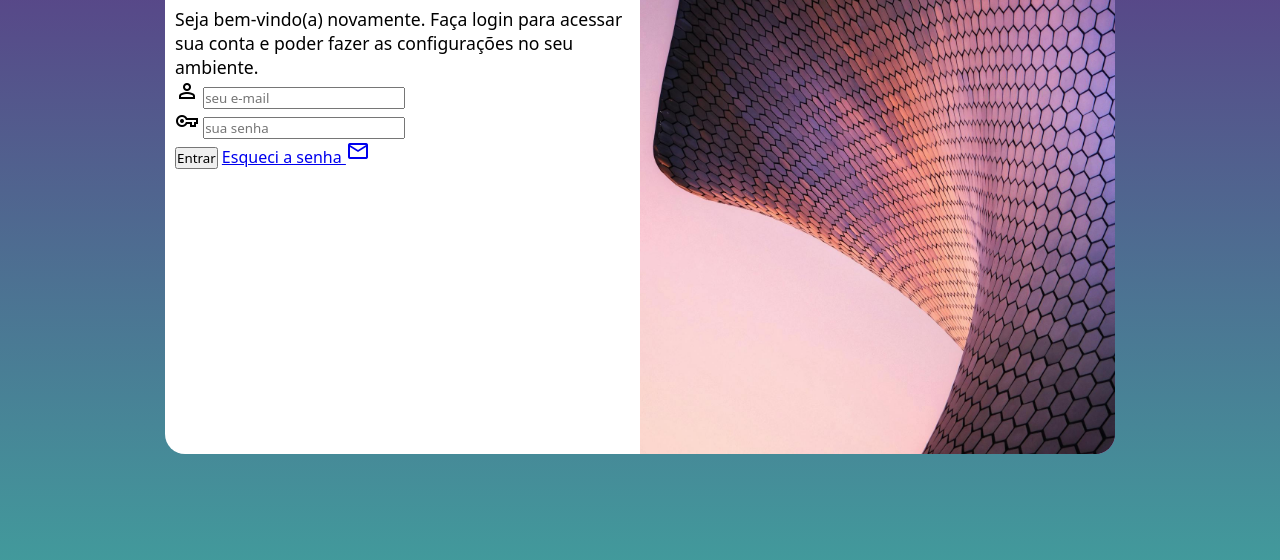
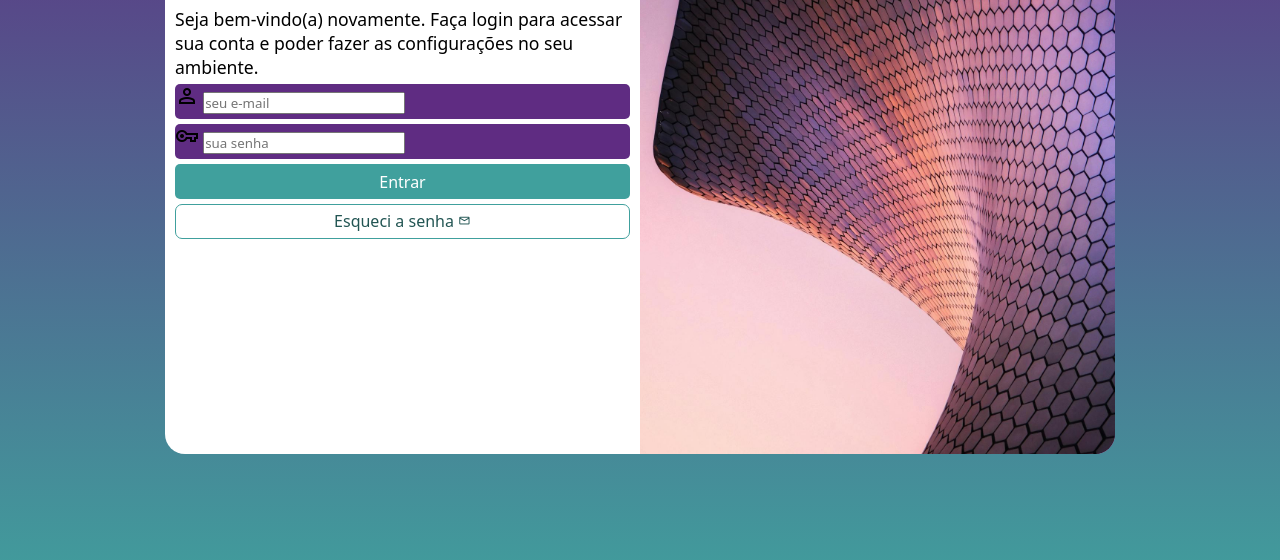
Before and after one commit to leandraneves/projeto-login, a plain HTML site: page index.html in a window 1280 px wide. Shown: the part 196-756 px from the top of the page. Drawn offline with nearby package versions, Linux system fonts and the light colour scheme.

Commit message:
Att estilos do form

```diff
--- a/estilos/style.css
+++ b/estilos/style.css
@@ -63,3 +63,51 @@ main {
 #formu > p {
     font-size: 0.8em;
 }
+
+form > div.campo {
+    background-color: var(--lilas);
+    width: 100%;
+    display: block;
+    height: 35px;
+    border-radius: 5px;
+    margin: 5px 0;
+}
+
+form > input[type=submit] {
+    display: block;
+    font-size: 1em;
+    width: 100%;
+    height: 35px;
+    background-color: var(--verde);
+    color: white;
+    border: none;
+    border-radius: 5px;
+    cursor: pointer;
+}
+
+form > input[type=submit]:hover {
+    background-color: #225553;
+}
+
+form > a.botao {
+    display: block;
+    text-align: center;
+    font-size: 1em;
+    width: 100%;
+    height: 35px;
+    padding-top: 5px;
+    margin-top: 5px;
+    background-color: white;
+    color: #225553;
+    border: 1px solid var(--verde);
+    border-radius: 7px;
+    text-decoration: none;
+}
+
+form > a.botao:hover {
+    background-color: #5fe7e3;
+}
+
+form > a.botao > span {
+    font-size: 0.8em;
+}
--- a/index.html
+++ b/index.html
@@ -27,7 +27,7 @@
                         <input type="password" name="senha" id="isenha"  placeholder="sua senha" autocomplete="current-password" required minlength="8" maxlength="15">
                     </div>
                     <input type="submit" value="Entrar">
-                    <a href="esqueci.html">
+                    <a href="esqueci.html" class="botao">
                         Esqueci a senha <span class="material-symbols-outlined">mail</span>
                     </a>
                 </form>
```
